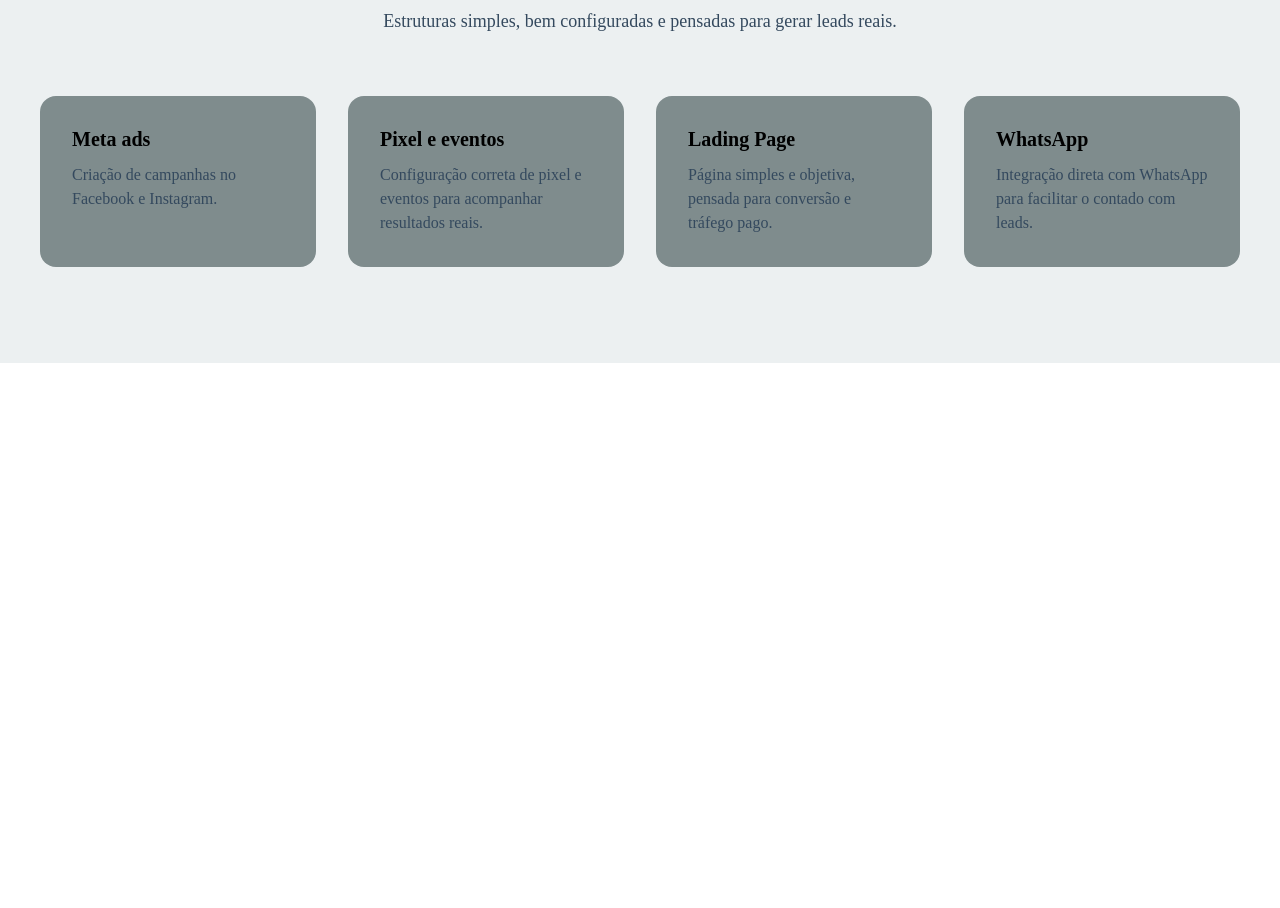
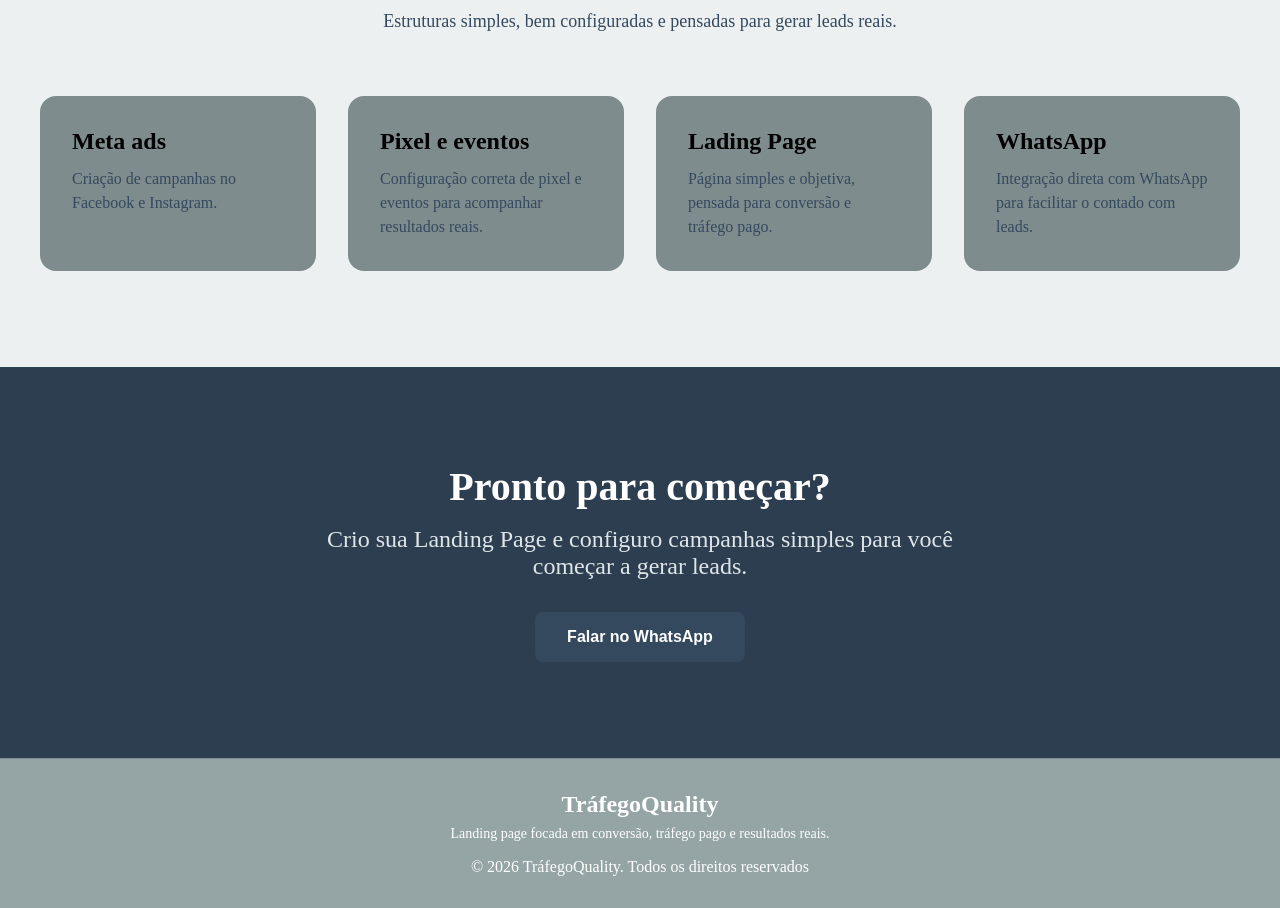
Before and after one commit to DeivithMaciel/Landing_Page_Freelance, a React (Vite) app: page / in a window 1280 px wide. Shown: the part 660-1568 px from the top of the page. Before the commit the page ends 1023 px from the top, so only its background shows below. Built offline with nearby package versions, Linux system fonts and the light colour scheme; a web font is replaced by a local one.

Commit message:
fetch: Footer adicionado

```diff
--- /dev/null
+++ b/src/components/Footer/index.tsx
@@ -0,0 +1,24 @@
+import * as S from './styles'
+
+export const Footer = () => {
+    const year = new Date().getFullYear()
+
+    return (
+        <S.Container>
+            <S.Content>
+                <S.Brand>
+                    <strong>TráfegoQuality</strong>
+                    <p>
+                        Landing page focada em conversão, tráfego pago e
+                        resultados reais.
+                    </p>
+                </S.Brand>
+                <span>
+                    &copy; {year} TráfegoQuality. Todos os direitos reservados
+                </span>
+            </S.Content>
+        </S.Container>
+    )
+}
+
+export default Footer
--- /dev/null
+++ b/src/components/Footer/styles.ts
@@ -0,0 +1,35 @@
+import styled from 'styled-components'
+import { colors } from '../../styles/GlobalStyles'
+
+export const Container = styled.footer`
+    background-color: ${colors.lightGray};
+    border-top: 1px solid ${colors.lightBlack};
+    padding: 32px 24px;
+`
+
+export const Content = styled.section`
+    display: flex;
+    flex-direction: column;
+    align-items: center;
+    text-align: center;
+    gap: 16px;
+    max-width: 1200px;
+    margin: 0 auto;
+    color: #fff;
+
+    span {
+        font-size: 16px;
+    }
+`
+
+export const Brand = styled.div`
+    strong {
+        font-size: 24px;
+    }
+
+    p {
+        font-size: 14px;
+        margin-top: 8px;
+        max-width: 420px;
+    }
+`
--- a/src/components/Hero/styles.ts
+++ b/src/components/Hero/styles.ts
@@ -6,7 +6,7 @@ export const Container = styled.section`
     padding: 96px 16px;
     background-color: ${colors.white};
 
-    @media (max-width: ${breakpoints.mobile}) {
+    @media (max-width: ${breakpoints.tablet}) {
         display: flex;
         align-items: center;
     }
--- a/src/pages/Home/index.tsx
+++ b/src/pages/Home/index.tsx
@@ -2,6 +2,8 @@ import { Header } from '../../components/Header'
 import { Hero } from '../../components/Hero'
 
 import Section from '../../sections/Services'
+import CTA from '../../sections/CTA'
+import { Footer } from '../../components/Footer'
 
 export const Home = () => {
     return (
@@ -9,6 +11,8 @@ export const Home = () => {
             <Header />
             <Hero />
             <Section />
+            <CTA />
+            <Footer />
         </div>
     )
 }
--- /dev/null
+++ b/src/sections/CTA/index.tsx
@@ -0,0 +1,18 @@
+import * as S from './styles'
+
+export const CTA = () => {
+    return (
+        <S.Section>
+            <S.Container>
+                <h2>Pronto para começar?</h2>
+                <p>
+                    Crio sua Landing Page e configuro campanhas simples para
+                    você começar a gerar leads.
+                </p>
+                <button>Falar no WhatsApp</button>
+            </S.Container>
+        </S.Section>
+    )
+}
+
+export default CTA
--- /dev/null
+++ b/src/sections/CTA/styles.ts
@@ -0,0 +1,51 @@
+import styled from 'styled-components'
+import { breakpoints, colors } from '../../styles/GlobalStyles'
+
+export const Section = styled.section`
+    padding: 96px 24px;
+    background-color: ${colors.darkBlue};
+`
+
+export const Container = styled.div`
+    max-width: 640px;
+    margin: 0 auto;
+    text-align: center;
+
+    h2 {
+        font-size: 40px;
+        color: #fff;
+    }
+
+    p {
+        margin-top: 16px;
+        font-size: 24px;
+        color: ${colors.gray};
+    }
+
+    button {
+        margin-top: 32px;
+        padding: 16px 32px;
+        border-radius: 8px;
+        border: none;
+        background-color: ${colors.blue};
+        color: #fff;
+        font-size: 16px;
+        font-weight: bold;
+        cursor: pointer;
+        transition: filter 0.2s;
+
+        &:hover {
+            filter: brightness(0.9);
+        }
+    }
+
+    @media (max-width: ${breakpoints.mobile}) {
+        h2 {
+            font-size: 36px;
+        }
+
+        p {
+            font-size: 16px;
+        }
+    }
+`
--- a/src/sections/Services/styles.ts
+++ b/src/sections/Services/styles.ts
@@ -51,13 +51,13 @@ export const CardItem = styled.li`
     list-style: none;
 
     h3 {
-        font-size: 20px;
+        font-size: 24px;
     }
 
     p {
         margin-top: 12px;
         font-size: 16px;
         color: ${colors.lightBlue};
-        line-height: 1.5;
+        line-height: 24px;
     }
 `
--- a/src/styles/GlobalStyles.tsx
+++ b/src/styles/GlobalStyles.tsx
@@ -11,8 +11,8 @@ export const colors = {
 }
 
 export const breakpoints = {
-    tablet: '1024px',
-    mobile: '768px',
+    tablet: '1023px',
+    mobile: '767px',
 }
 
 export const GlobalStyles = createGlobalStyle`
```
